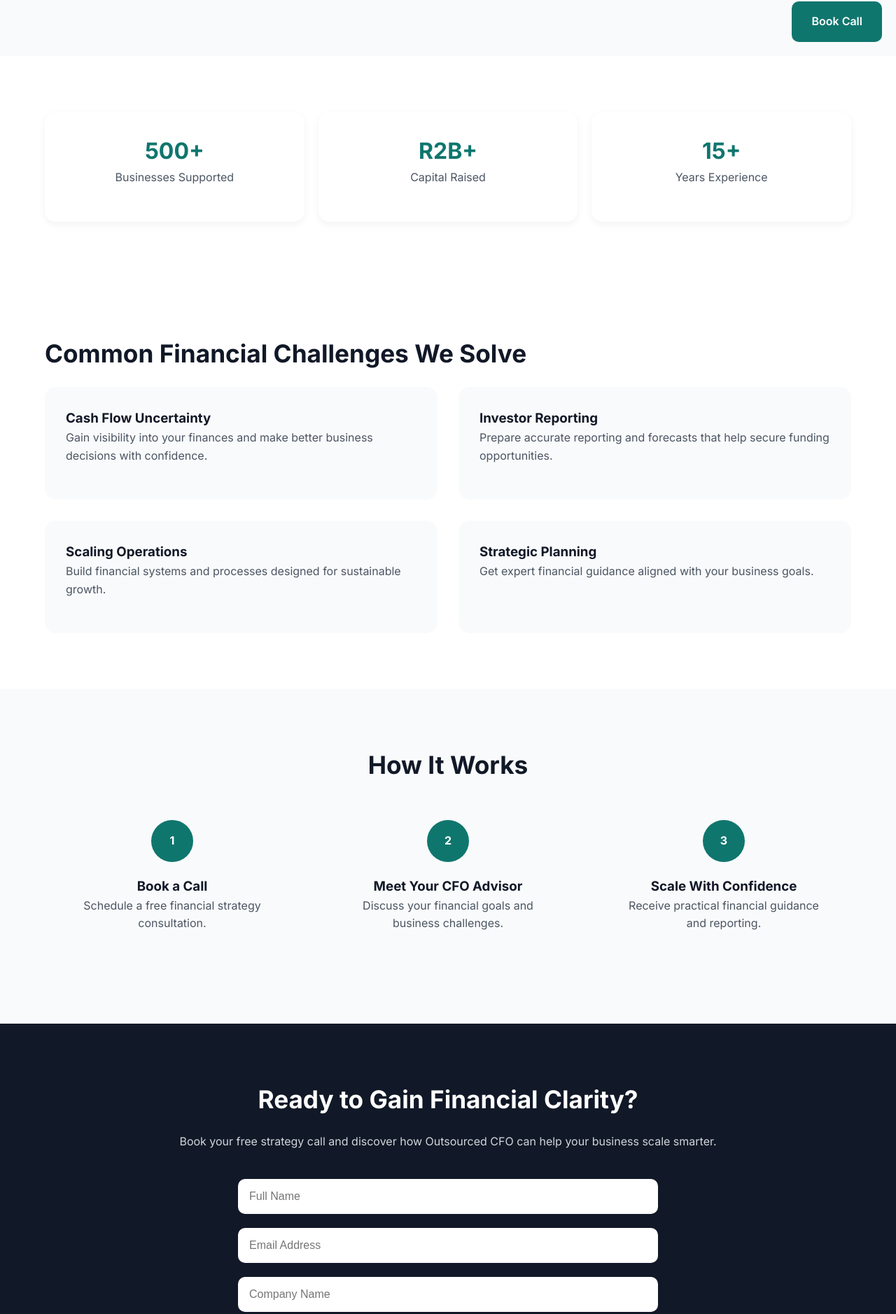
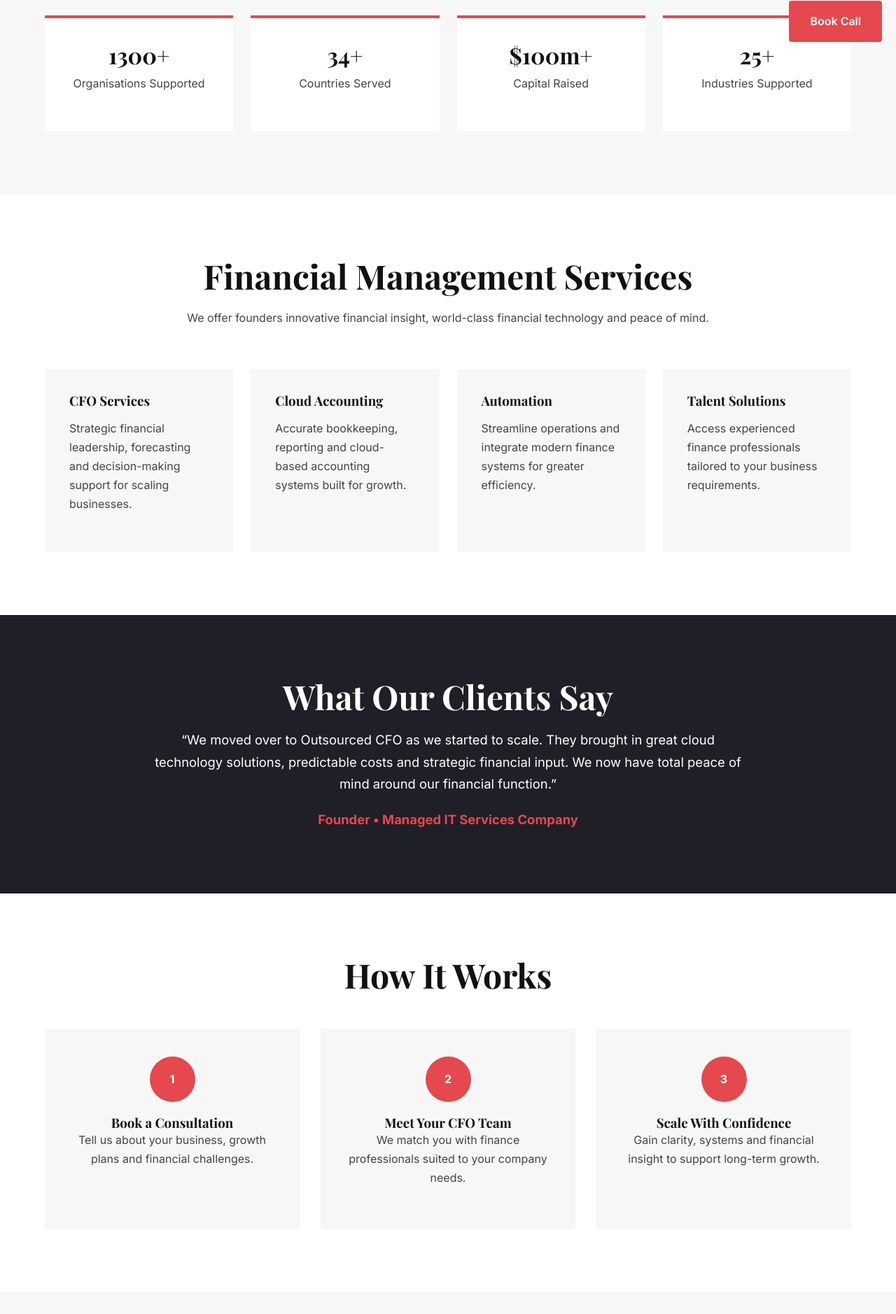
Before and after one commit to sagestephens/outsourced-cfo-landing-page, a plain HTML site: page index.html in a window 1280 px wide. Shown: the part 720-2598 px from the top of the page at 70% size. Drawn offline with nearby package versions, Linux system fonts and the light colour scheme.

Commit message:
Revise index.html for updated content and styles

```diff
--- a/index.html
+++ b/index.html
@@ -3,10 +3,12 @@
 <head>
 <meta charset="UTF-8" />
 <meta name="viewport" content="width=device-width, initial-scale=1.0"/>
-<title>Outsourced CFO | Financial Clarity for Growing Businesses</title>
+
+<title>Outsourced CFO | Building a World-Class Finance Function</title>
 
 <link rel="preconnect" href="https://fonts.googleapis.com">
-<link href="https://fonts.googleapis.com/css2?family=Inter:wght@400;500;600;700;800&display=swap" rel="stylesheet">
+
+<link href="https://fonts.googleapis.com/css2?family=Inter:wght@400;500;600;700&family=Playfair+Display:wght@600;700&display=swap" rel="stylesheet">
 
 <style>
 
@@ -16,165 +18,236 @@
     box-sizing:border-box;
 }
 
+html{
+    scroll-behavior:smooth;
+}
+
 body{
     font-family:'Inter',sans-serif;
-    color:#111827;
-    line-height:1.6;
+    color:#444;
     background:#fff;
+    line-height:1.7;
 }
 
 .container{
     width:90%;
-    max-width:1200px;
+    max-width:1180px;
     margin:auto;
 }
 
 section{
-    padding:80px 0;
+    padding:90px 0;
+}
+
+h1,h2,h3{
+    font-family:'Playfair Display',serif;
+    color:#111;
+    line-height:1.1;
 }
 
 h1{
-    font-size:clamp(2.5rem,5vw,4.5rem);
-    line-height:1.1;
-    margin-bottom:20px;
-    font-weight:800;
+    font-size:clamp(2.8rem,5vw,5rem);
+    margin-bottom:25px;
 }
 
 h2{
-    font-size:2.2rem;
+    font-size:clamp(2rem,4vw,3rem);
     margin-bottom:20px;
+    text-align:center;
 }
 
 p{
-    color:#4b5563;
     margin-bottom:20px;
 }
 
 .btn{
     display:inline-block;
-    background:#0f766e;
+    background:#E5484D;
     color:#fff;
-    padding:16px 28px;
-    border-radius:10px;
+    padding:16px 30px;
+    border-radius:4px;
     text-decoration:none;
     font-weight:600;
     transition:0.3s ease;
 }
 
 .btn:hover{
-    background:#115e59;
+    background:#cc3b40;
     transform:translateY(-2px);
 }
 
+header{
+    padding:25px 0;
+    background:#fff;
+    position:sticky;
+    top:0;
+    z-index:1000;
+    border-bottom:1px solid #eee;
+}
+
+.nav{
+    display:flex;
+    justify-content:space-between;
+    align-items:center;
+}
+
+.logo{
+    font-size:2rem;
+    font-weight:700;
+    color:#111;
+}
+
+.logo span{
+    color:#E5484D;
+}
+
 .hero{
-    min-height:100vh;
-    display:flex;
-    align-items:center;
-    background:#f9fafb;
+    background:#F7F7F7;
 }
 
 .hero-grid{
     display:grid;
     grid-template-columns:1fr 1fr;
-    gap:60px;
+    gap:70px;
     align-items:center;
 }
 
-.hero-card{
-    background:#fff;
-    padding:40px;
-    border-radius:20px;
-    box-shadow:0 10px 30px rgba(0,0,0,0.08);
+.hero-image img{
+    width:100%;
+    border-radius:6px;
+}
+
+.hero-sub{
+    max-width:550px;
+    font-size:1.05rem;
 }
 
 .stats{
     display:grid;
-    grid-template-columns:repeat(3,1fr);
-    gap:20px;
-    text-align:center;
+    grid-template-columns:repeat(4,1fr);
+    gap:25px;
+    margin-top:70px;
 }
 
 .stat{
-    padding:30px;
     background:#fff;
-    border-radius:16px;
-    box-shadow:0 4px 12px rgba(0,0,0,0.05);
+    padding:35px;
+    text-align:center;
+    border-top:4px solid #E5484D;
 }
 
 .stat h3{
     font-size:2rem;
-    color:#0f766e;
+    margin-bottom:10px;
 }
 
-.features{
-    display:grid;
-    grid-template-columns:repeat(2,1fr);
-    gap:30px;
+.services{
+    background:#fff;
 }
 
-.feature{
-    background:#f9fafb;
-    padding:30px;
-    border-radius:16px;
+.service-grid{
+    display:grid;
+    grid-template-columns:repeat(4,1fr);
+    gap:25px;
+    margin-top:60px;
 }
 
-.process{
+.card{
+    background:#F7F7F7;
+    padding:35px;
+    transition:0.3s ease;
+}
+
+.card:hover{
+    transform:translateY(-5px);
+}
+
+.card h3{
+    margin-bottom:15px;
+}
+
+.testimonial{
+    background:#1F1F28;
+    color:#fff;
+}
+
+.testimonial h2{
+    color:#fff;
+}
+
+.quote{
+    max-width:850px;
+    margin:auto;
+    text-align:center;
+    font-size:1.15rem;
+}
+
+.quote strong{
+    display:block;
+    margin-top:20px;
+    color:#E5484D;
+}
+
+.process-grid{
     display:grid;
     grid-template-columns:repeat(3,1fr);
     gap:30px;
+    margin-top:50px;
 }
 
 .step{
     text-align:center;
-    padding:30px;
+    padding:40px 30px;
+    background:#F7F7F7;
 }
 
-.step-number{
-    width:60px;
-    height:60px;
-    margin:auto;
+.number{
+    width:65px;
+    height:65px;
+    background:#E5484D;
+    color:#fff;
     border-radius:50%;
-    background:#0f766e;
-    color:#fff;
     display:flex;
     align-items:center;
     justify-content:center;
+    margin:0 auto 20px;
     font-weight:700;
-    margin-bottom:20px;
 }
 
-.form-section{
-    background:#111827;
-    color:#fff;
+.cta{
+    background:#F7F7F7;
     text-align:center;
 }
 
-.form-section p{
-    color:#d1d5db;
-}
-
 form{
-    max-width:600px;
+    max-width:650px;
     margin:40px auto 0;
 }
 
 input,
 textarea{
     width:100%;
-    padding:16px;
-    margin-bottom:20px;
-    border:none;
-    border-radius:10px;
+    padding:18px;
+    margin-bottom:18px;
+    border:1px solid #ddd;
     font-size:1rem;
+    font-family:'Inter',sans-serif;
 }
 
 textarea{
-    min-height:120px;
+    min-height:140px;
 }
 
 button{
     border:none;
     cursor:pointer;
+}
+
+footer{
+    background:#1F1F28;
+    color:#fff;
+    padding:50px 0;
+    text-align:center;
 }
 
 .sticky-cta{
@@ -184,31 +257,21 @@ button{
     z-index:999;
 }
 
-footer{
-    padding:30px 0;
-    text-align:center;
-    background:#f3f4f6;
-}
-
-@media(max-width:768px){
+@media(max-width:900px){
 
 .hero-grid,
-.features,
-.process,
+.service-grid,
+.process-grid,
 .stats{
     grid-template-columns:1fr;
 }
 
-.hero{
-    padding-top:100px;
+section{
+    padding:70px 0;
 }
 
 h1{
-    font-size:2.8rem;
-}
-
-section{
-    padding:60px 0;
+    font-size:3rem;
 }
 
 }
@@ -218,143 +281,202 @@ section{
 
 <body>
 
+<header>
+<div class="container nav">
+
+<div class="logo">
+oc<span>fo.</span>
+</div>
+
+<a href="#contact" class="btn">
+Schedule a Consultation
+</a>
+
+</div>
+</header>
+
 <section class="hero">
+
 <div class="container hero-grid">
 
 <div>
-<h1>Financial Clarity for Growing Businesses</h1>
 
-<p>
-Outsourced CFO helps startups and SMEs improve cash flow,
-forecasting, and strategic financial decision-making without
-the cost of a full-time CFO.
+<h1>
+Building a world-class finance function for your growing company
+</h1>
+
+<p class="hero-sub">
+Outsourced CFO helps ambitious SMEs rethink, automate and scale with CFO services, cloud accounting and financial technology expertise.
 </p>
 
-<a href="#contact" class="btn">Book a Free Strategy Call</a>
+<a href="#contact" class="btn">
+Speak to a CFO Expert
+</a>
+
 </div>
 
-<div class="hero-card">
-<h2>Why Businesses Choose Outsourced CFO</h2>
-
-<p>✔ Improve cash flow visibility</p>
-<p>✔ Investor-ready reporting</p>
-<p>✔ Strategic financial planning</p>
-<p>✔ Expert CFO guidance on demand</p>
-
-<a href="#contact" class="btn">Get Started</a>
+<div class="hero-image">
+<img src="https://images.unsplash.com/photo-1552664730-d307ca884978?q=80&w=1200&auto=format&fit=crop" alt="">
 </div>
 
 </div>
-</section>
 
-<section>
 <div class="container">
 
 <div class="stats">
 
 <div class="stat">
-<h3>500+</h3>
-<p>Businesses Supported</p>
+<h3>1300+</h3>
+<p>Organisations Supported</p>
 </div>
 
 <div class="stat">
-<h3>R2B+</h3>
+<h3>34+</h3>
+<p>Countries Served</p>
+</div>
+
+<div class="stat">
+<h3>$100m+</h3>
 <p>Capital Raised</p>
 </div>
 
 <div class="stat">
-<h3>15+</h3>
-<p>Years Experience</p>
+<h3>25+</h3>
+<p>Industries Supported</p>
 </div>
 
 </div>
 
 </div>
+
 </section>
 
-<section>
+<section class="services">
+
 <div class="container">
 
-<h2>Common Financial Challenges We Solve</h2>
+<h2>Financial Management Services</h2>
 
-<div class="features">
+<p style="text-align:center; max-width:750px; margin:auto;">
+We offer founders innovative financial insight, world-class financial technology and peace of mind.
+</p>
 
-<div class="feature">
-<h3>Cash Flow Uncertainty</h3>
+<div class="service-grid">
+
+<div class="card">
+<h3>CFO Services</h3>
 <p>
-Gain visibility into your finances and make better
-business decisions with confidence.
+Strategic financial leadership, forecasting and decision-making support for scaling businesses.
 </p>
 </div>
 
-<div class="feature">
-<h3>Investor Reporting</h3>
+<div class="card">
+<h3>Cloud Accounting</h3>
 <p>
-Prepare accurate reporting and forecasts that help
-secure funding opportunities.
+Accurate bookkeeping, reporting and cloud-based accounting systems built for growth.
 </p>
 </div>
 
-<div class="feature">
-<h3>Scaling Operations</h3>
+<div class="card">
+<h3>Automation</h3>
 <p>
-Build financial systems and processes designed
-for sustainable growth.
+Streamline operations and integrate modern finance systems for greater efficiency.
 </p>
 </div>
 
-<div class="feature">
-<h3>Strategic Planning</h3>
+<div class="card">
+<h3>Talent Solutions</h3>
 <p>
-Get expert financial guidance aligned with your
-business goals.
+Access experienced finance professionals tailored to your business requirements.
 </p>
 </div>
 
 </div>
 
 </div>
+
 </section>
 
-<section style="background:#f9fafb;">
+<section class="testimonial">
+
 <div class="container">
 
-<h2 style="text-align:center;">How It Works</h2>
+<h2>What Our Clients Say</h2>
 
-<div class="process">
+<div class="quote">
+
+<p>
+“We moved over to Outsourced CFO as we started to scale. They brought in great cloud technology solutions, predictable costs and strategic financial input. We now have total peace of mind around our financial function.”
+</p>
+
+<strong>
+Founder • Managed IT Services Company
+</strong>
+
+</div>
+
+</div>
+
+</section>
+
+<section>
+
+<div class="container">
+
+<h2>How It Works</h2>
+
+<div class="process-grid">
 
 <div class="step">
-<div class="step-number">1</div>
-<h3>Book a Call</h3>
-<p>Schedule a free financial strategy consultation.</p>
+
+<div class="number">1</div>
+
+<h3>Book a Consultation</h3>
+
+<p>
+Tell us about your business, growth plans and financial challenges.
+</p>
+
 </div>
 
 <div class="step">
-<div class="step-number">2</div>
-<h3>Meet Your CFO Advisor</h3>
-<p>Discuss your financial goals and business challenges.</p>
+
+<div class="number">2</div>
+
+<h3>Meet Your CFO Team</h3>
+
+<p>
+We match you with finance professionals suited to your company needs.
+</p>
+
 </div>
 
 <div class="step">
-<div class="step-number">3</div>
+
+<div class="number">3</div>
+
 <h3>Scale With Confidence</h3>
-<p>Receive practical financial guidance and reporting.</p>
+
+<p>
+Gain clarity, systems and financial insight to support long-term growth.
+</p>
+
 </div>
 
 </div>
 
 </div>
+
 </section>
 
-<section class="form-section" id="contact">
+<section class="cta" id="contact">
 
 <div class="container">
 
-<h2>Ready to Gain Financial Clarity?</h2>
+<h2>Ready to Scale Smarter?</h2>
 
-<p>
-Book your free strategy call and discover how Outsourced CFO
-can help your business scale smarter.
+<p style="max-width:700px; margin:auto;">
+Book a consultation with Outsourced CFO and discover how a world-class finance function can support your growth.
 </p>
 
 <form>
@@ -365,10 +487,10 @@ can help your business scale smarter.
 
 <input type="text" placeholder="Company Name">
 
-<textarea placeholder="What financial challenges are you facing?"></textarea>
+<textarea placeholder="Tell us about your business goals"></textarea>
 
 <button class="btn" type="submit">
-Book My Free Call
+Book My Consultation
 </button>
 
 </form>
@@ -378,12 +500,20 @@ Book My Free Call
 </section>
 
 <footer>
+
 <div class="container">
-<p>© 2026 Outsourced CFO. All rights reserved.</p>
+
+<p>
+© 2026 Outsourced CFO • Building world-class finance functions for growing companies.
+</p>
+
 </div>
+
 </footer>
+
 <a href="#contact" class="btn sticky-cta">
 Book Call
 </a>
+
 </body>
 </html>
```
